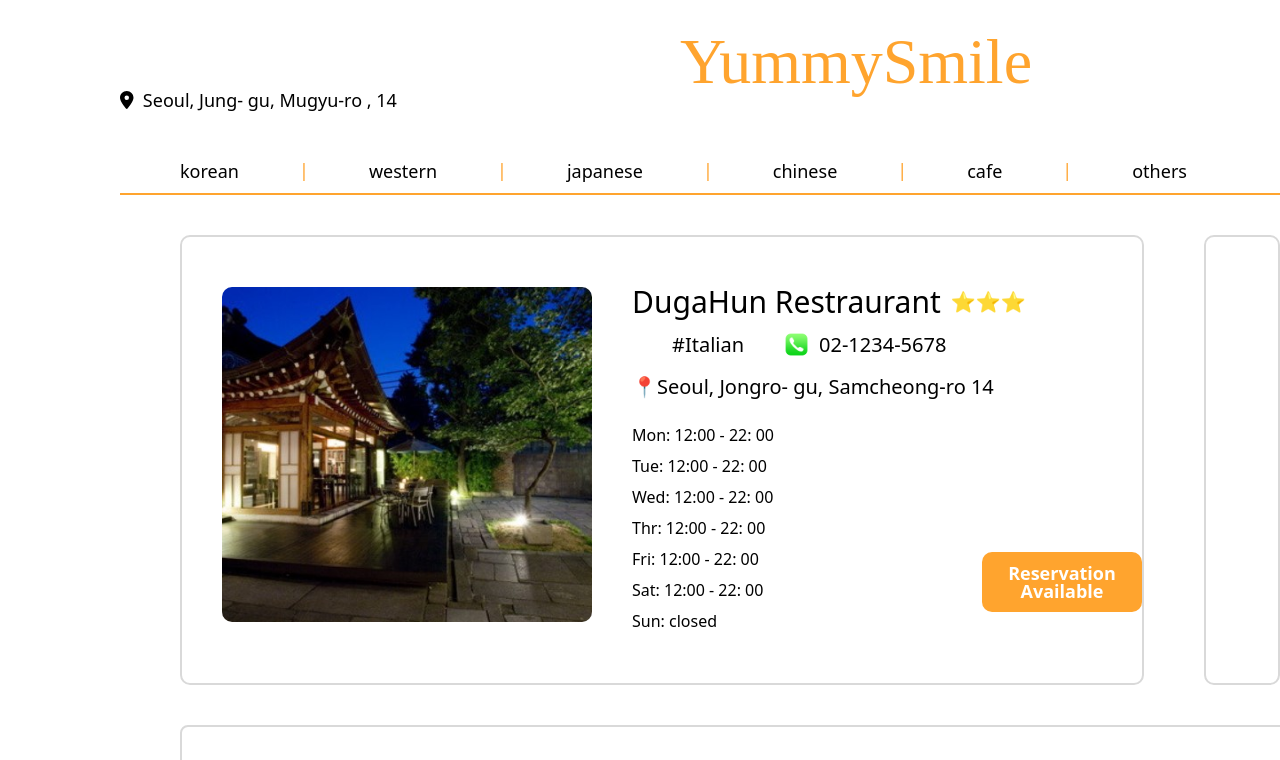
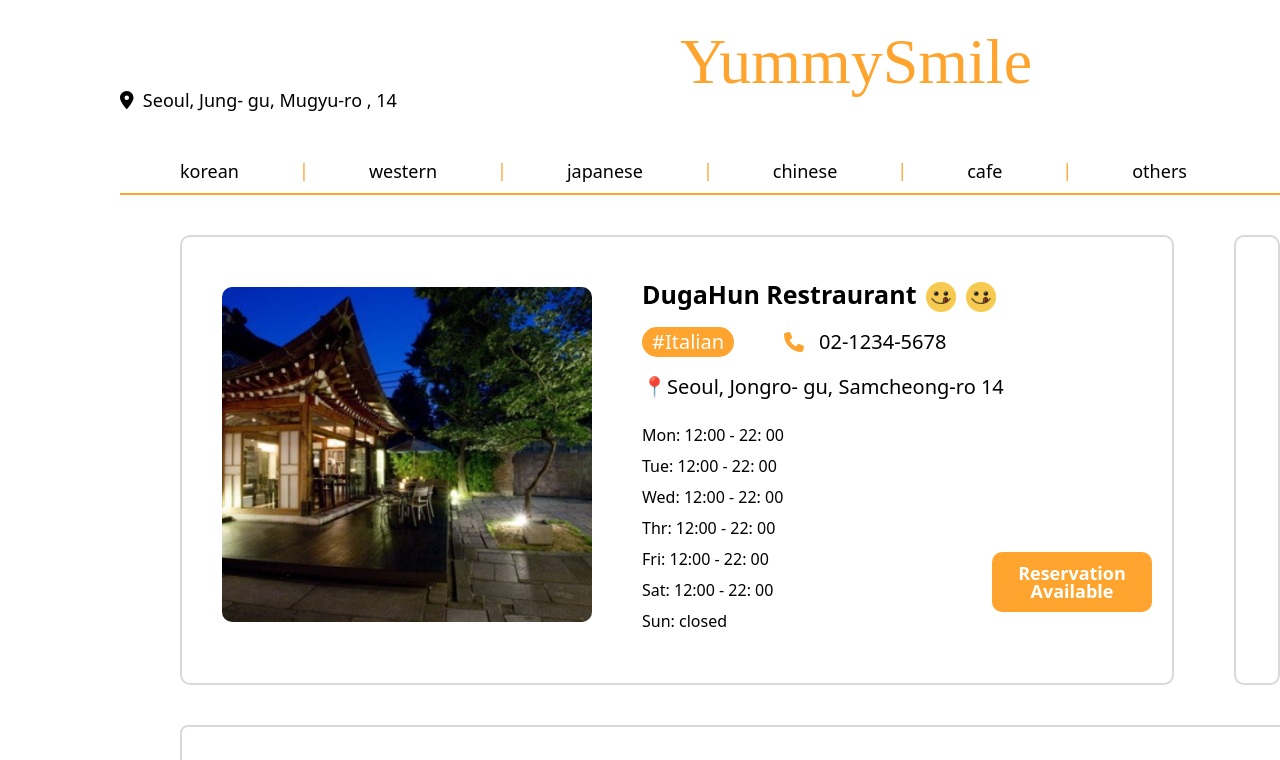
Before and after one commit to SojeongM/Koogle_front, a React (Create React App) app in the folder koogle/: page /info in a window 1280 px wide. Shown: the top 760 px of the page. Built offline with nearby package versions, Linux system fonts and the light colour scheme; a web font is replaced by a local one.

Commit message:
rating logic fixed

```diff
--- a/koogle/src/components/Filter.js
+++ b/koogle/src/components/Filter.js
@@ -24,7 +24,7 @@ const item1 = [
 
 const item2 = [
   {
-    name: "By Country",
+    name: "My Country",
   },
   {
     name: "Most Recent",
--- a/koogle/src/components/Info.js
+++ b/koogle/src/components/Info.js
@@ -5,6 +5,9 @@ import phoneimg from "../assets/phone.png";
 import Menu from "./Menu";
 import CustomerReviews from "./CustomerReview";
 import Navigators from "./Navigate";
+import logoimg from "../assets/Yummy.png";
+import { FontAwesomeIcon } from "@fortawesome/react-fontawesome";
+import { faPhone } from "@fortawesome/free-solid-svg-icons";
 
 import { useNavigate } from "react-router";
 
@@ -32,7 +35,7 @@ const storeData = {
   image: testimg,
   name: "DugaHun Restraurant",
   category: "#Italian",
-  rating: "⭐⭐⭐",
+  rating: 2,
   phone: {
     icon: phoneimg,
     number: "02-1234-5678",
@@ -61,21 +64,35 @@ const Info = () => {
         <InfoBox width="1020px" height="450px" marginLeft="180px">
           <ImageBox src={storeData.image} alt="restaurant pic" />
           <StoreInfo>
+            <div
+              style={{
+                marginLeft: "20px",
+                display: "flex",
+                padding: "10px 20px",
+                flexDirection: "column",
+              }}
+            >
               <TopInfo>
                 <StoreName>{storeData.name}</StoreName>
-              <Ratings>{storeData.rating}</Ratings>
+                {[...Array(storeData.rating)].map((i) => (
+                  <Ratings key={i} src={logoimg} />
+                ))}
               </TopInfo>
+
               <BottomInfo>
                 <Category>{storeData.category}</Category>
                 <PhoneNumberContainer>
-                <PhoneIcon src={storeData.phone.icon} alt="phone icon" />
+                  <FontAwesomeIcon
+                    icon={faPhone}
+                    style={{ fontSize: "20px", color: "#ffa42e" }}
+                  />
                   <PhoneNumberText>{storeData.phone.number}</PhoneNumberText>
                 </PhoneNumberContainer>
               </BottomInfo>
+
               <AddressInfo>{storeData.address}</AddressInfo>
 
               <OpeningInfoList hoursList={storeData.hours} />
-
               <BookBtn>
                 <ReservationButton available={storeData.reservation}>
                   {storeData.reservation
@@ -83,6 +100,7 @@ const Info = () => {
                     : "Reservation Unavailable"}
                 </ReservationButton>
               </BookBtn>
+            </div>
           </StoreInfo>
         </InfoBox>
         <MapBox />
@@ -125,33 +143,35 @@ const ImageBox = styled.img`
   height: 335px;
   margin-top: 50px;
   margin-left: 40px;
-  object-fit: cover; // 이미지가 박스 안에서 잘리지 않게
+  object-fit: cover;
   border-radius: 10px;
 `;
 
 const StoreInfo = styled.div`
   display: flex;
   flex-direction: column;
-  margin-left: 40px;
+  margin-left: 10px;
 `;
 const TopInfo = styled.div`
   display: flex;
-  margin-top: 50px;
-  align-items: center;
+  margin-top: 35px;
 `;
 
 const StoreName = styled.p`
-  font-size: 30px;
-  font-weight: 500;
-  margin-bottom: 10px; // 다음 요소와의 간격 조절
+  margin-bottom: 10px;
+  font-size: 25px;
+  font-weight: 600;
   color: black;
 `;
 
 const Category = styled.div`
   display: flex;
-  margin-right: 40px;
+  margin-right: 50px;
   font-size: 20px;
-  margin-bottom: 0px;
+  padding: 5px 10px;
+  background-color: #ffa42e;
+  color: white;
+  border-radius: 20px;
 `;
 
 const BottomInfo = styled.div`
@@ -159,7 +179,7 @@ const BottomInfo = styled.div`
   flex-direction: row;
   align-items: center;
   margin-top: 5px;
-  margin-left: 40px;
+  margin-left: 0px;
 `;
 
 const AddressInfo = styled.div`
@@ -177,30 +197,23 @@ const OpeningInfo = styled.div`
   align-items: center;
 `;
 
-const Ratings = styled.p`
-  font-size: 20px;
-  margin-top: 0px;
+const Ratings = styled.img`
+  width: 30px;
+  height: 30px;
+  object-fit: cover;
   margin-left: 10px;
-  color: black;
   margin-bottom: 10px;
 `;
 
 const PhoneNumberContainer = styled.div`
   display: flex;
-  align-items: center; // 이미지와 텍스트를 수직으로 정렬
+  align-items: center;
   font-size: 16px;
   color: black;
 `;
 
-const PhoneIcon = styled.img`
-  width: 25px;
-  height: 25px;
-  margin-right: 10px;
-  border-radius: 10px;
-
-`;
-
 const PhoneNumberText = styled.span`
+  margin-left: 15px;
   font-size: 20px;
 `;
 const BookBtn = styled.div`
```
Lines whose indentation alone changed are shown as unchanged.
